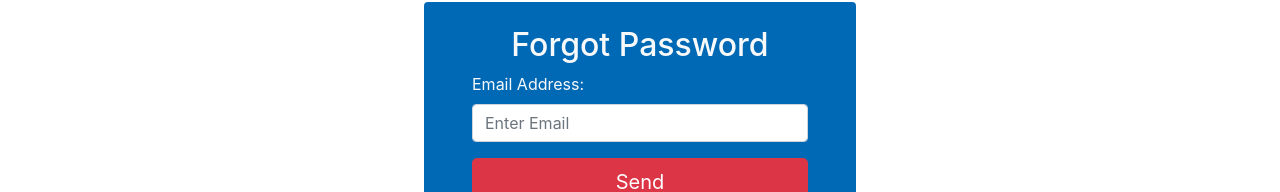
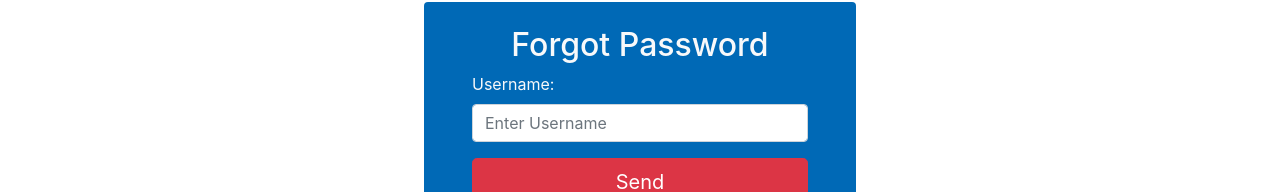
Before and after one commit to The-Sciences-and-Engineering-Squad/Marketext, a React (Create React App) app in the folder client/: page /ForgotPassword in a window 1280 px wide. Shown: the part 263-455 px from the top of the page. Built offline with nearby package versions, Linux system fonts and the light colour scheme.

Commit message:
Changed Forgot Password to Username instead of Email

```diff
--- a/client/src/components/AccessPages/ForgotPassword/ForgotPassword.js
+++ b/client/src/components/AccessPages/ForgotPassword/ForgotPassword.js
@@ -9,7 +9,7 @@ export default class ForgotPassword extends React.Component {
   constructor(props) {
     super(props);
     this.state = {
-      email: "",
+      username: "",
       errors: [],
     };
   }
@@ -21,11 +21,11 @@ export default class ForgotPassword extends React.Component {
 
   handleSubmit = (e) => {
     e.preventDefault();
-    const { email } = this.state;
+    const { username } = this.state;
     var newState = Object.assign({}, this.state);
     newState.errors = [];
-    if (email === "") {
-      newState.errors.push("Please Enter an Email");
+    if (username === "") {
+      newState.errors.push("Please Enter an Username");
     }
     if(newState.errors.length === 0) {
       // Insert Backend Here.
@@ -47,10 +47,10 @@ export default class ForgotPassword extends React.Component {
           <div></div>
           }
           <Form onSubmit={this.handleSubmit}>
-            <Form.Group controlId="formEmail">
-              <Form.Label className="text-light">Email Address:</Form.Label>
-              <Form.Control type="email" placeholder="Enter Email"
-                onChange={this.handleChange("email")}/>
+            <Form.Group controlId="formUsername">
+              <Form.Label className="text-light">Username:</Form.Label>
+              <Form.Control type="text" placeholder="Enter Username"
+                onChange={this.handleChange("username")}/>
             </Form.Group>
             <Button variant="danger" type="submit" size="lg" block
               onClick={this.handleSubmit}>
```
